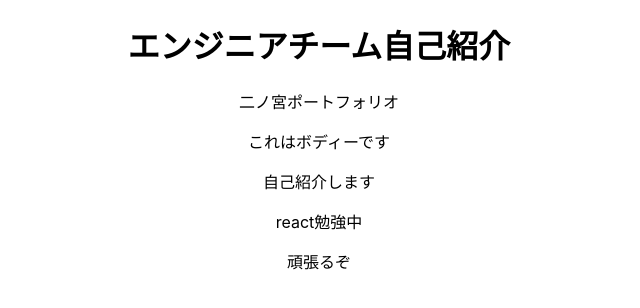
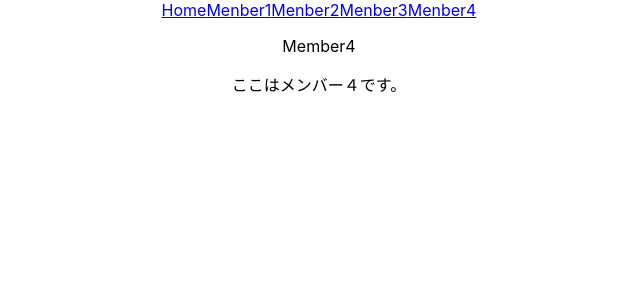
Before and after one commit to daisuke-maedagumi/first-app, a React (Create React App) app: page /Member4 in a window 1280 px wide. Shown: the top 308 px of the page, without its empty margins (321-961 px from the left). Built offline with nearby package versions, Linux system fonts and the light colour scheme.

Commit message:
create new Routing

```diff
--- a/package.json
+++ b/package.json
@@ -8,6 +8,8 @@
     "@testing-library/user-event": "^7.1.2",
     "react": "^16.13.1",
     "react-dom": "^16.13.1",
+    "react-router": "^5.2.0",
+    "react-router-dom": "^5.2.0",
     "react-scripts": "3.4.3"
   },
   "scripts": {
--- a/src/App.js
+++ b/src/App.js
@@ -1,15 +1,24 @@
 import React from 'react';
+import { BrowserRouter as Router, Route } from 'react-router-dom';
 import './App.css';
-import Title from './components/Title.jsx';
-import Body from './components/Body';
-import Header from './components/Header';
+import Navber from './components/Navber'
+import Member1 from './Templates/Member1';
+import Member2 from './Templates/Member2';
+import Member3 from './Templates/Member3';
+import Member4 from './Templates/Member4';
+import Home from './Templates/Home';
 function App() {
   return (
     <div className="App">
-      <Header/>
-      <Title/>
-      <Body/>
 
+      <Router>
+        <Navber />
+        <Route exact path='/' component={Home}/>
+        <Route path='/Member1' component={Member1}/>
+        <Route path='/Member2' component={Member2}/>
+        <Route path='/Member3' component={Member3}/>
+        <Route path='/Member4' component={Member4}/>
+      </Router>
     </div>
   );
 }
--- /dev/null
+++ b/src/Templates/Home.jsx
@@ -0,0 +1,11 @@
+import React from 'react'
+
+const Home = () => {
+  return (
+    <div>
+      <p>Home</p>
+    </div>
+  )
+}
+
+export default Home
--- /dev/null
+++ b/src/Templates/Member1.jsx
@@ -0,0 +1,11 @@
+import React from 'react'
+
+const Member1 = () => {
+  return (
+    <div>
+      <p>Member1</p>
+    </div>
+  )
+}
+
+export default Member1
--- /dev/null
+++ b/src/Templates/Member2.jsx
@@ -0,0 +1,11 @@
+import React from 'react'
+
+const Member2 = () => {
+  return (
+    <div>
+      <p>Member2</p>
+    </div>
+  )
+}
+
+export default Member2
--- /dev/null
+++ b/src/Templates/Member3.jsx
@@ -0,0 +1,11 @@
+import React from 'react'
+
+const Member3 = () => {
+  return (
+    <div>
+      <p>Member3</p>
+    </div>
+  )
+}
+
+export default Member3
--- /dev/null
+++ b/src/Templates/Member4.jsx
@@ -0,0 +1,12 @@
+import React from 'react'
+
+const Member4 = () => {
+  return (
+    <div>
+      <p>Member4</p>
+      <p>ここはメンバー４です。</p>
+    </div>
+  )
+}
+
+export default Member4
--- /dev/null
+++ b/src/components/Navber.jsx
@@ -0,0 +1,16 @@
+import React from 'react'
+import {Link} from 'react-router-dom'
+
+const Navber = () => {
+  return (
+    <div>
+      <Link to="/">Home</Link>
+      <Link to="/Member1">Menber1</Link>
+      <Link to="/Member2">Menber2</Link>
+      <Link to="/Member3">Menber3</Link>
+      <Link to="/Member4">Menber4</Link>
+    </div>
+  )
+}
+
+export default Navber
```
Also changed, not shown: 1 other file (tests, documents, lock files or other folders).
